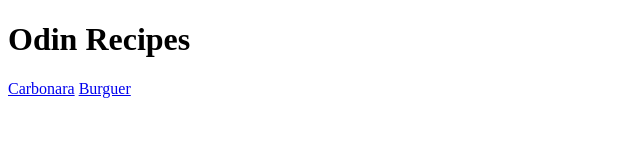
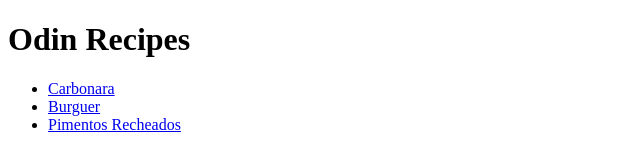
Before and after one commit to zelarin2/odin-recipes, a plain HTML site: page index.html in a window 1280 px wide. Shown: the whole page, without its empty margins (0-640 px from the left). Drawn offline with Linux system fonts and the light colour scheme.

Commit message:
Added pimentos recheados url to index.html, inserted a ul for the links

```diff
--- a/index.html
+++ b/index.html
@@ -8,8 +8,11 @@
 </head>
 <body>
     <h1>Odin Recipes</h1>
-    <a href="./recipes/carbonara.html">Carbonara</a>
-    <a href="./recipes/burguer.html">Burguer</a>
+    <ul>
+        <li><a href="./recipes/carbonara.html">Carbonara</a></li>
+        <li><a href="./recipes/burguer.html">Burguer</a></li>
+        <li><a href="./recipes/pimentosrec.html">Pimentos Recheados</a></li>
+    </ul>
 
 </body>
 </html>
```
